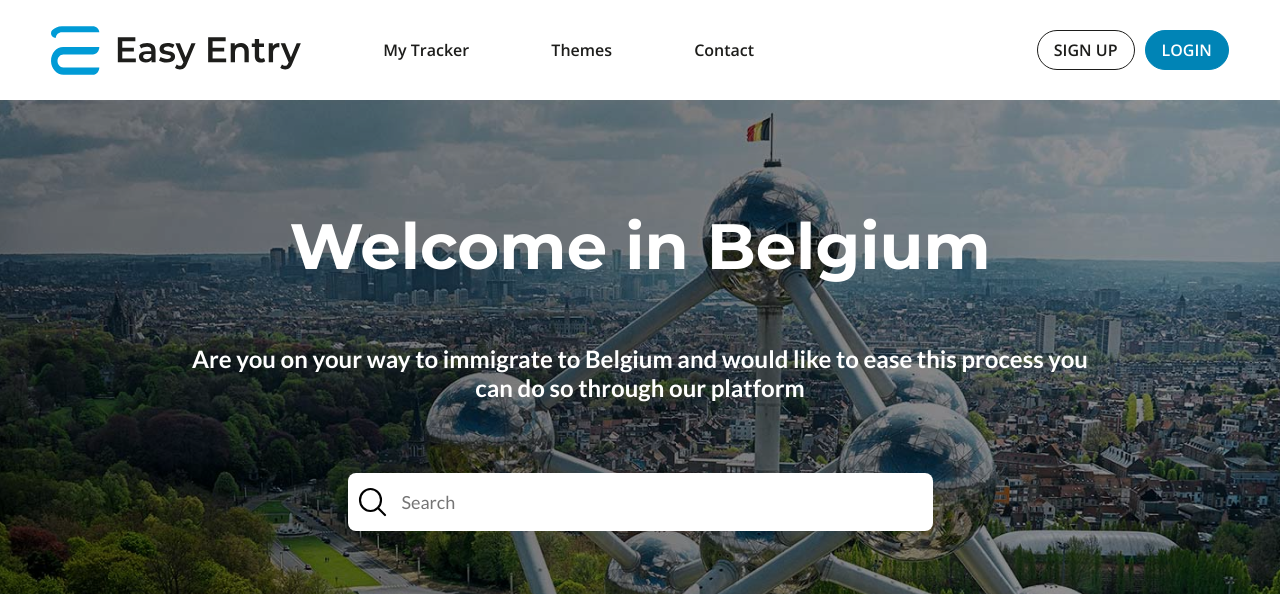
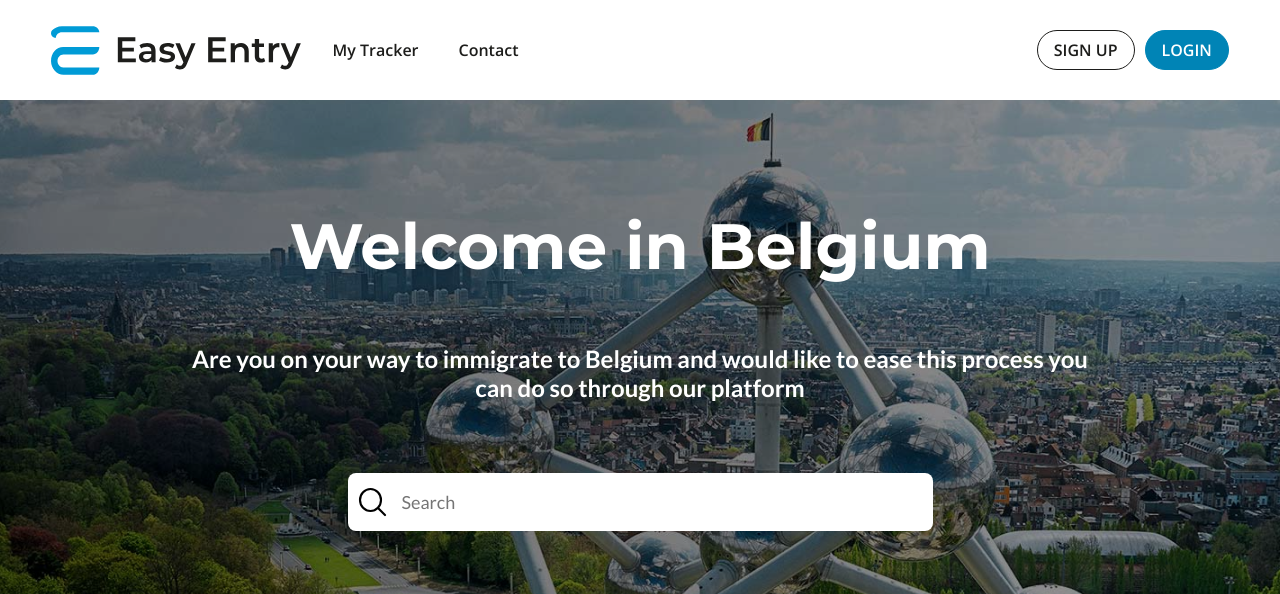
Before and after one commit to Bakbak24/easy-entry, a PHP site: page /index.php in a window 1280 px wide. Shown: the top 594 px of the page. Run offline with PHP 8.4, Linux system fonts and the light colour scheme.

Commit message:
Fixed a bug in the nav

```diff
--- a/css/style.css
+++ b/css/style.css
@@ -68,8 +68,11 @@ nav {
 #menu {
   width: 100%;
   height: 100px;
-  display: grid;
+  margin-left: 4%;
+  display: flex;
+  justify-content: space-between;
   align-items: center;
+
 }
 
 ul {
@@ -79,6 +82,8 @@ ul {
   list-style-type: none;
   padding: 0;
   margin: 0;
+  gap: 40px;
+
 }
 
 a {
@@ -137,6 +142,7 @@ a {
   flex-direction: column-reverse;
   justify-content: space-between;
   align-items: center;
+  gap: 20px;
 }
 
 #side-menu #menu-list {
--- a/nav.php
+++ b/nav.php
@@ -10,7 +10,6 @@
            <div id="menu">
                <ul id="menu-list">
                    <li><a href="tracker.php">My Tracker</a></li>
-                   <li><a href="#themes-section">Themes</a></li>
                    <li><a href="contact.php">Contact</a></li>
                </ul>
            </div>
@@ -40,7 +39,6 @@
        <div id="side-menu-links">
            <ul id="menu-list">
                <li><a href="tracker.php">My Tracker</a></li>
-               <li><a href="#themes-section">Themes</a></li>
                <li><a href="contact.php">Contact</a></li>
            </ul>
        </div>
```
